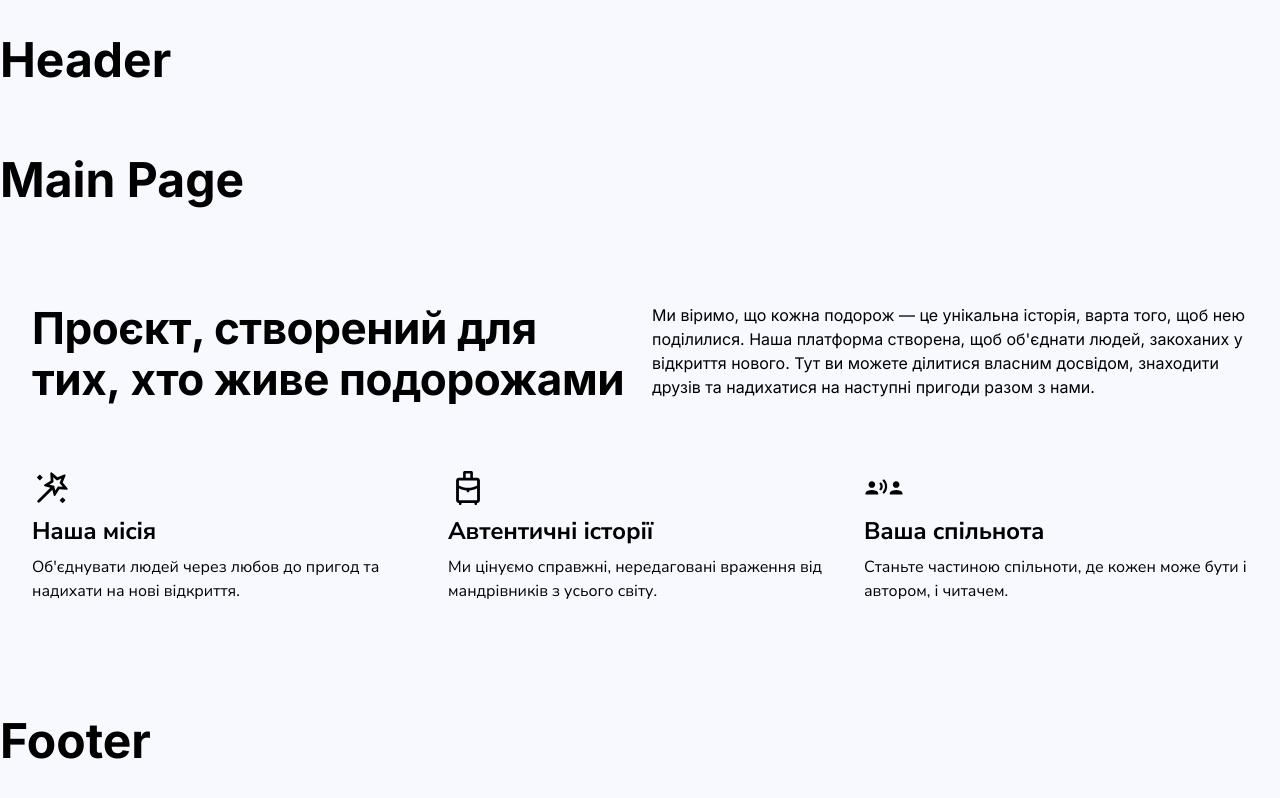
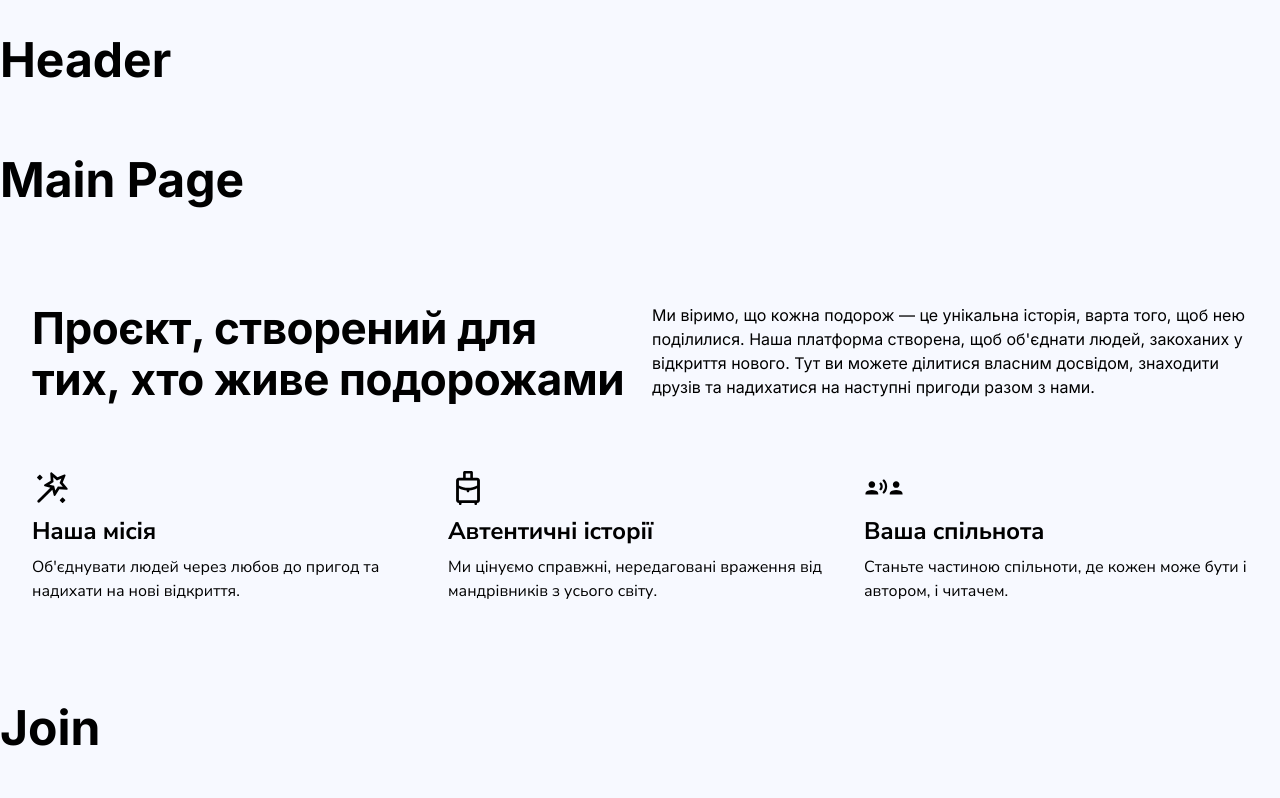
Before and after one commit to Diamond-FoxUA/codev1be-social-web, a Next.js app: page / in a window 1280 px wide. Built offline with nearby package versions, Linux system fonts and the light colour scheme; no server answers.

Commit message:
feat: add Join section to main page.tsx

```diff
--- a/app/page.tsx
+++ b/app/page.tsx
@@ -1,11 +1,13 @@
 // Сюди будуть йти компоненти для головної сторінки окрім Header та Footer
 import About from '@/components/About/About';
+import Join from '@/components/Join/Join';
 
 export default function Home() {
   return (
     <div>
       <h1>Main Page</h1>
       <About />
+      <Join />
     </div>
   );
 }
```
